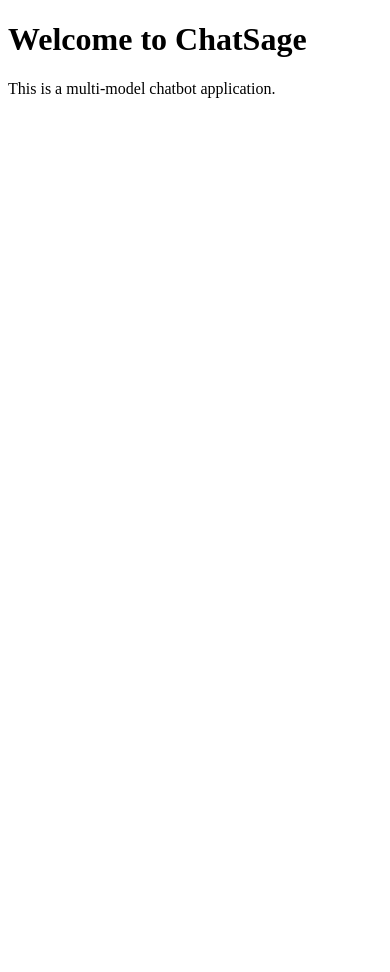
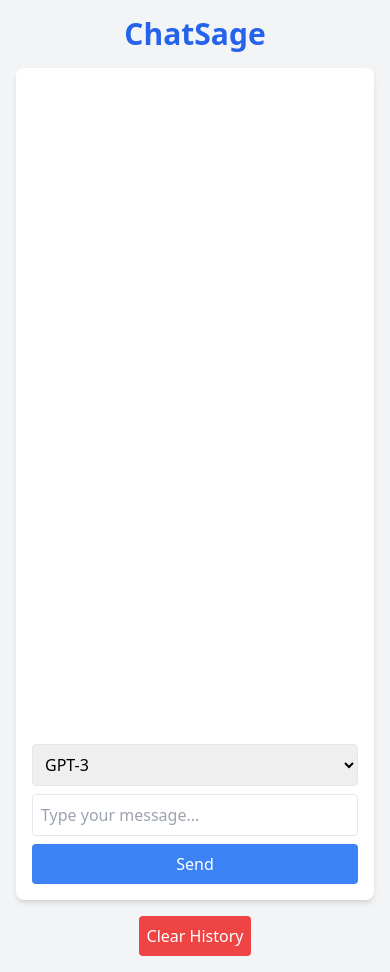
Before and after one commit to KouhouMed/ChatSage, a Flask app: page / in a window 390 px wide. Before the commit the page ends 98 px from the top, so only its background shows below. Run offline with Flask 3, Linux system fonts and the light colour scheme; data that the repository does not hold is empty; some libraries are stand-ins or nearby versions.

Commit message:
templates

```diff
--- a/src/chatbot/chatbot.py
+++ b/src/chatbot/chatbot.py
@@ -7,11 +7,11 @@ import torch
 class Chatbot:
     def __init__(self):
         self.models = {
-            "gpt3": self.gpt3_response,
-            "gpt4": self.gpt4_response,
-            "claude": self.claude_response,
-            "llama": self.llama_response,
-            "custom": self.custom_model_response,
+            'gpt3': self.gpt3_response,
+            'gpt4': self.gpt4_response,
+            'claude': self.claude_response,
+            'llama': self.llama_response,
+            'custom': self.custom_model_response
         }
         self.history = []
 
@@ -19,7 +19,10 @@ class Chatbot:
         self.custom_tokenizer = AutoTokenizer.from_pretrained("gpt2")
         self.custom_model = AutoModelForCausalLM.from_pretrained("gpt2")
 
-    def get_response(self, message, model="gpt3"):
+        # Initialize OpenAI client
+        self.openai_client = openai.OpenAI()
+
+    def get_response(self, message, model='gpt3'):
         if model not in self.models:
             raise ValueError(f"Model {model} not supported")
 
@@ -31,8 +34,9 @@ class Chatbot:
 
     def gpt3_response(self, message):
         try:
-            response = openai.ChatCompletion.create(
-                model="gpt-3.5-turbo", messages=[{"role": "user", "content": message}]
+            response = self.openai_client.chat.completions.create(
+                model="gpt-3.5-turbo",
+                messages=[{"role": "user", "content": message}]
             )
             return response.choices[0].message.content
         except Exception as e:
@@ -40,8 +44,9 @@ class Chatbot:
 
     def gpt4_response(self, message):
         try:
-            response = openai.ChatCompletion.create(
-                model="gpt-4", messages=[{"role": "user", "content": message}]
+            response = self.openai_client.chat.completions.create(
+                model="gpt-4",
+                messages=[{"role": "user", "content": message}]
             )
             return response.choices[0].message.content
         except Exception as e:
--- a/src/web/routes.py
+++ b/src/web/routes.py
@@ -3,14 +3,11 @@ from flask_cors import cross_origin
 from functools import wraps
 import time
 
-# Create a Blueprint for our routes
 bp = Blueprint("main", __name__)
-
 
 def rate_limit(limit_per_minute):
     def decorator(f):
         last_request_time = {}
-
         @wraps(f)
         def wrapped(*args, **kwargs):
             now = time.time()
@@ -20,27 +17,23 @@ def rate_limit(limit_per_minute):
                     return jsonify({"error": "Rate limit exceeded"}), 429
             last_request_time[request.remote_addr] = now
             return f(*args, **kwargs)
-
         return wrapped
-
     return decorator
-
 
 @bp.route("/")
 def index():
     return render_template("index.html")
-
 
 @bp.route("/api/chat", methods=["POST"])
 @cross_origin()
 @rate_limit(10)  # Limit to 10 requests per minute
 def chat():
     data = request.json
-    if not data or "message" not in data:
+    if not data or 'message' not in data:
         return jsonify({"error": "No message provided"}), 400
 
-    message = data["message"]
-    model = data.get("model", current_app.config["DEFAULT_MODEL"])
+    message = data['message']
+    model = data.get('model', current_app.config['DEFAULT_MODEL'])
 
     try:
         response = current_app.chatbot.get_response(message, model)
@@ -51,34 +44,24 @@ def chat():
         current_app.logger.error(f"Error processing chat request: {str(e)}")
         return jsonify({"error": "Internal server error"}), 500
 
-
-@bp.route("/api/models", methods=["GET"])
-def get_models():
-    return jsonify({"models": list(current_app.chatbot.models.keys())})
-
-
 @bp.route("/api/history", methods=["GET"])
 def get_history():
     history = current_app.chatbot.get_chat_history()
     return jsonify({"history": history})
-
 
 @bp.route("/api/clear_history", methods=["POST"])
 def clear_history():
     current_app.chatbot.history.clear()
     return jsonify({"message": "Chat history cleared"})
 
-
 @bp.errorhandler(404)
 def not_found(error):
     return jsonify({"error": "Not found"}), 404
-
 
 @bp.errorhandler(500)
 def internal_error(error):
     current_app.logger.error(f"Internal server error: {str(error)}")
     return jsonify({"error": "Internal server error"}), 500
 
-
 def configure_routes(app):
     app.register_blueprint(bp)
--- a/src/web/templates/index.html
+++ b/src/web/templates/index.html
@@ -4,10 +4,129 @@
     <meta charset="UTF-8">
     <meta name="viewport" content="width=device-width, initial-scale=1.0">
     <title>ChatSage</title>
+    <script src="https://cdn.tailwindcss.com"></script>
+    <style>
+        .chat-container {
+            height: calc(100vh - 200px);
+        }
+    </style>
 </head>
-<body>
-    <h1>Welcome to ChatSage</h1>
-    <p>This is a multi-model chatbot application.</p>
-    <!-- You can add more content or integrate your chat interface here -->
+<body class="bg-gray-100">
+    <div class="container mx-auto p-4">
+        <h1 class="text-3xl font-bold mb-4 text-center text-blue-600">ChatSage</h1>
+
+        <div class="bg-white rounded-lg shadow-md p-4 mb-4">
+            <div class="chat-container overflow-y-auto mb-4" id="chatContainer">
+                <!-- Chat messages will be inserted here -->
+            </div>
+
+            <form id="chatForm" class="flex flex-col sm:flex-row gap-2">
+                <select id="modelSelect" class="border rounded p-2 flex-grow-0">
+                    <option value="gpt3">GPT-3</option>
+                    <option value="gpt4">GPT-4</option>
+                    <option value="claude">Claude</option>
+                    <option value="llama">LLaMA</option>
+                    <option value="custom">Custom</option>
+                </select>
+                <input type="text" id="userInput" placeholder="Type your message..." class="border rounded p-2 flex-grow">
+                <button type="submit" class="bg-blue-500 text-white rounded p-2 hover:bg-blue-600">Send</button>
+            </form>
+        </div>
+
+        <div class="text-center">
+            <button id="clearHistory" class="bg-red-500 text-white rounded p-2 hover:bg-red-600">Clear History</button>
+        </div>
+    </div>
+
+    <script>
+        document.addEventListener('DOMContentLoaded', (event) => {
+            const chatForm = document.getElementById('chatForm');
+            const userInput = document.getElementById('userInput');
+            const chatContainer = document.getElementById('chatContainer');
+            const modelSelect = document.getElementById('modelSelect');
+            const clearHistoryBtn = document.getElementById('clearHistory');
+
+            chatForm.addEventListener('submit', async (e) => {
+                e.preventDefault();
+                const message = userInput.value.trim();
+                const selectedModel = modelSelect.value;
+
+                if (message) {
+                    addMessageToChat('You', message);
+                    userInput.value = '';
+
+                    try {
+                        const response = await fetch('/api/chat', {
+                            method: 'POST',
+                            headers: {
+                                'Content-Type': 'application/json',
+                            },
+                            body: JSON.stringify({
+                                message: message,
+                                model: selectedModel
+                            }),
+                        });
+
+                        if (!response.ok) {
+                            throw new Error('Network response was not ok');
+                        }
+
+                        const data = await response.json();
+                        addMessageToChat('ChatSage', data.response);
+                    } catch (error) {
+                        console.error('Error:', error);
+                        addMessageToChat('ChatSage', 'Sorry, an error occurred. Please try again.');
+                    }
+                }
+            });
+
+            clearHistoryBtn.addEventListener('click', async () => {
+                try {
+                    const response = await fetch('/api/clear_history', { method: 'POST' });
+                    if (!response.ok) {
+                        throw new Error('Network response was not ok');
+                    }
+                    chatContainer.innerHTML = '';
+                    addMessageToChat('System', 'Chat history cleared.');
+                } catch (error) {
+                    console.error('Error clearing history:', error);
+                    addMessageToChat('System', 'Error clearing chat history.');
+                }
+            });
+
+            function addMessageToChat(sender, message) {
+                const messageElement = document.createElement('div');
+                messageElement.className = `mb-2 ${sender === 'You' ? 'text-right' : 'text-left'}`;
+
+                const textElement = document.createElement('span');
+                textElement.className = `inline-block p-2 rounded-lg ${sender === 'You' ? 'bg-blue-500 text-white' : 'bg-gray-200'}`;
+                textElement.textContent = `${sender}: ${message}`;
+
+                messageElement.appendChild(textElement);
+                chatContainer.appendChild(messageElement);
+                chatContainer.scrollTop = chatContainer.scrollHeight;
+            }
+
+            // Load chat history when the page loads
+            async function loadChatHistory() {
+                try {
+                    const response = await fetch('/api/history');
+                    if (!response.ok) {
+                        throw new Error('Network response was not ok');
+                    }
+                    const data = await response.json();
+                    data.history.forEach(message => {
+                        const [sender, content] = message.split(': ');
+                        addMessageToChat(sender, content);
+                    });
+                } catch (error) {
+                    console.error('Error loading chat history:', error);
+                    addMessageToChat('System', 'Error loading chat history.');
+                }
+            }
+
+            loadChatHistory();
+        });
+    </script>
 </body>
 </html>
```
